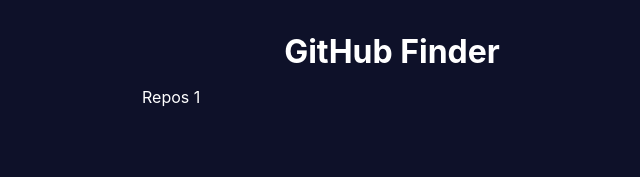
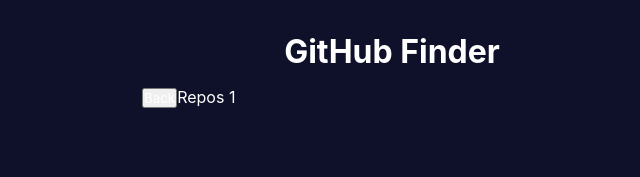
Before and after one commit to BeatrizGuesser/github-finder, a React (Vite) app: page /repos/1 in a window 1280 px wide. Shown: the top 177 px of the page, without its empty margins (248-888 px from the left). Built offline with nearby package versions, Linux system fonts and the light colour scheme; a web font is replaced by a local one.

Commit message:
feat: add back button

```diff
--- /dev/null
+++ b/src/components/BackBtn.tsx
@@ -0,0 +1,14 @@
+import { useNavigate } from "react-router-dom"
+
+const BackBtn = () => {
+
+    const navigate = useNavigate();
+
+    return (
+        <>
+            <button onClick={() => navigate(-1)}>Back</button>
+        </>
+    )
+}
+
+export default BackBtn
--- a/src/routes/Repos.tsx
+++ b/src/routes/Repos.tsx
@@ -2,13 +2,17 @@
 import { useParams } from 'react-router-dom'
 
 import styles from "./Repos.module.css"
+import BackBtn from '../components/BackBtn'
 
 const Repos = () => {
 
     const { username } = useParams();
 
     return (
-        <div>Repos {username}</div>
+        <div>
+            <BackBtn />
+            Repos {username}
+        </div>
     )
 }
 
```
